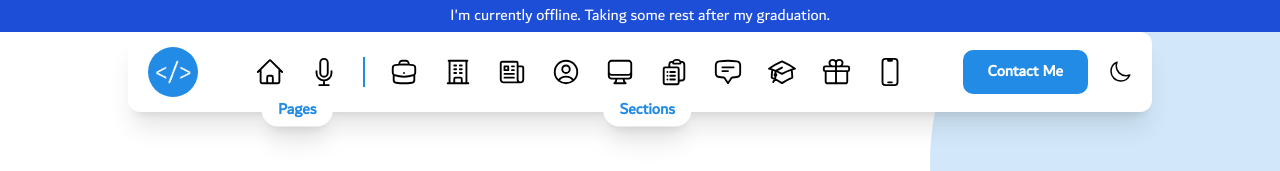
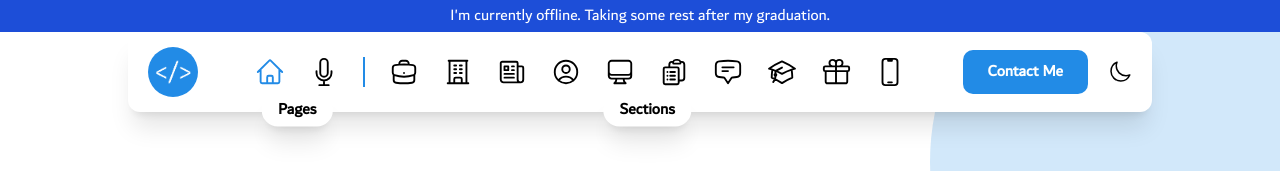
Before and after one commit to ht3aa/me, a Vue app: page / in a window 1280 px wide. Shown: the top 171 px of the page. Built offline with nearby package versions, Linux system fonts and the light colour scheme.

Commit message:
fix: navbar ux/ui stuff\

```diff
--- a/src/components/NavBar.vue
+++ b/src/components/NavBar.vue
@@ -10,7 +10,7 @@ const route = useRoute();
   <div class="flex">
     <ul class="flex relative">
       <span
-        class="font-bold bg-white dark:bg-[#181818] absolute left-1/2 translate-x-[-50%] bottom-0  py-1 px-4 rounded-3xl textMainColor shadow-xl"
+        class="font-bold bg-white dark:bg-[#181818] absolute left-1/2 translate-x-[-50%] bottom-0 py-1 px-4 rounded-3xl shadow-xl"
         :class="route.path === '/' ? 'translate-y-[70%]' : 'translate-y-[95%]'"
       >
         Pages
@@ -25,6 +25,7 @@ const route = useRoute();
             stroke-width="1.5"
             stroke="currentColor"
             class="w-6 h-6"
+            :class="route.path === '/' ? 'text-[#228be6]' : ''"
           >
             <path
               stroke-linecap="round"
@@ -48,6 +49,8 @@ const route = useRoute();
             viewBox="0 0 24 24"
             stroke-width="1.5"
             stroke="currentColor"
+            class="w-6 h-6"
+            :class="route.path === '/podcast' ? 'text-[#228be6]' : ''"
           >
             <path
               stroke-linecap="round"
@@ -72,7 +75,7 @@ const route = useRoute();
     </li>
     <div class="relative" v-if="route.path === '/'">
       <span
-        class="font-bold bg-white dark:bg-[#181818] absolute left-1/2 translate-x-[-50%] bottom-0 translate-y-[70%] py-1 px-4 rounded-3xl textMainColor shadow-xl"
+        class="font-bold bg-white dark:bg-[#181818] absolute left-1/2 translate-x-[-50%] bottom-0 translate-y-[70%] py-1 px-4 rounded-3xl shadow-xl"
       >
         Sections
       </span>
```
